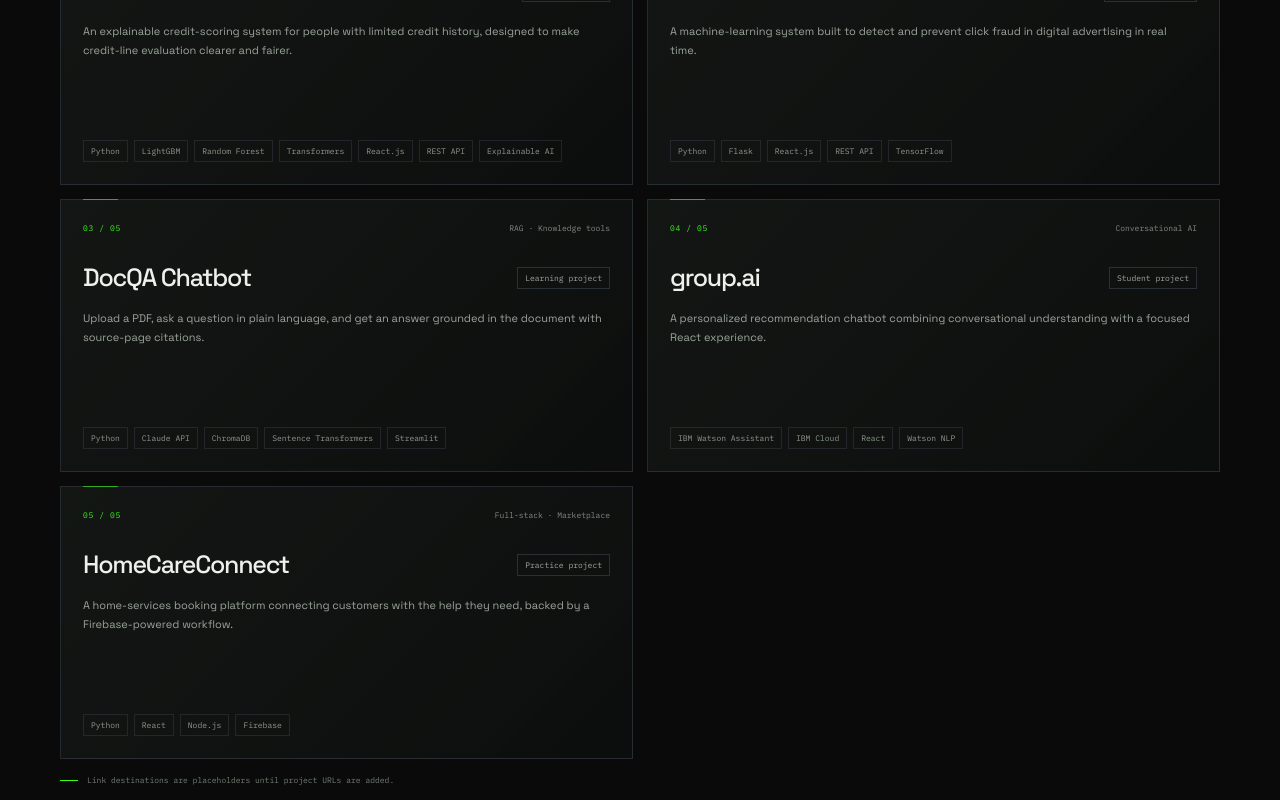
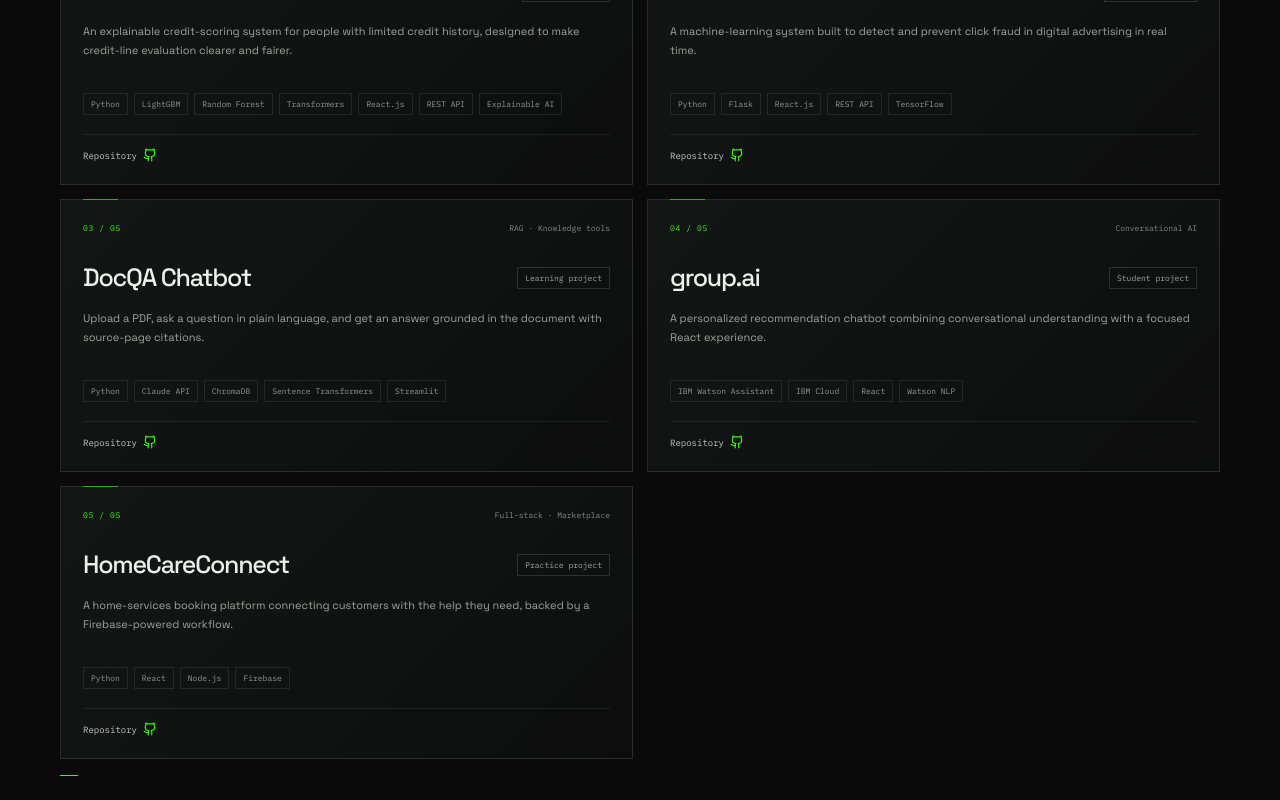
Before and after one commit to FarazKIqbal/farazfolio, a React (Vite) app: page / in a window 1280 px wide. Shown: the part 1760-2560 px from the top of the page. Built offline with nearby package versions, Linux system fonts and the light colour scheme.

Commit message:
fix: update LinkedIn URL, enable project repository links

```diff
--- a/src/App.tsx
+++ b/src/App.tsx
@@ -25,7 +25,7 @@ import { milestones, navigation, projects, skillGroups, softSkills, technologySt
 const emailAddress = "farazkarukappadathiqbal.mec@gmail.com";
 const phoneNumber = "+91 94006 78650";
 const githubUrl = "https://github.com/FarazKIqbal";
-const linkedInUrl = "www.linkedin.com/in/faraz-k-iqbal";
+const linkedInUrl = "https://www.linkedin.com/in/faraz-k-iqbal";
 
 function Header() {
   const [menuOpen, setMenuOpen] = useState(false);
@@ -174,12 +174,9 @@ function ProjectCard({ project }: { project: (typeof projects)[number] }) {
       <div className="tag-list" aria-label={`${project.name} technologies`}>
         {project.technologies.map((tech) => <span className="tech-tag" key={tech}>{tech}</span>)}
       </div>
-      {/*
       <div className="project-links">
-        <a href={`https://demo.example/${project.slug}`} target="_blank" rel="noreferrer noopener">Live demo <ExternalLink size={14} /><span className="link-placeholder">placeholder</span></a>
-        <a href={`https://github.com/your-username/${project.slug}`} target="_blank" rel="noreferrer noopener">Repository <Github size={14} /><span className="link-placeholder">placeholder</span></a>
+        <a href={`https://github.com/FarazKIqbal/${project.slug}`} target="_blank" rel="noreferrer noopener">Repository <Github size={14} /></a>
       </div>
-      */}
     </article>
   );
 }
@@ -191,7 +188,7 @@ function Work() {
       <div className="project-grid">
         {projects.map((project) => <ProjectCard key={project.slug} project={project} />)}
       </div>
-      <div className="work-footnote"><span className="footnote-line" /> Link destinations are placeholders until project URLs are added.</div>
+      <div className="work-footnote"><span className="footnote-line" /></div>
     </section>
   );
 }
```
